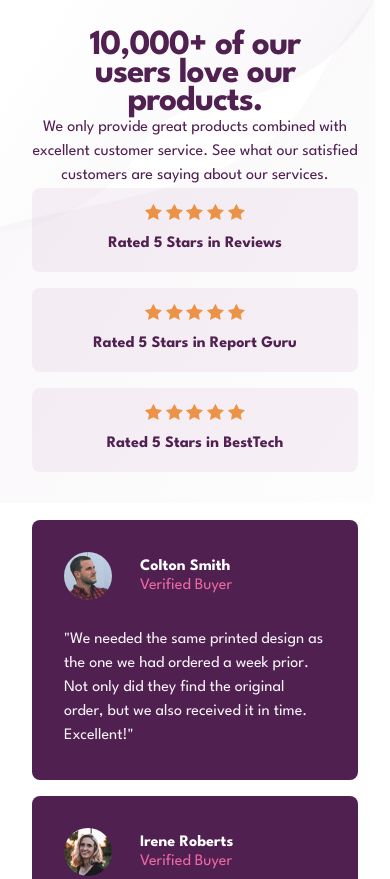
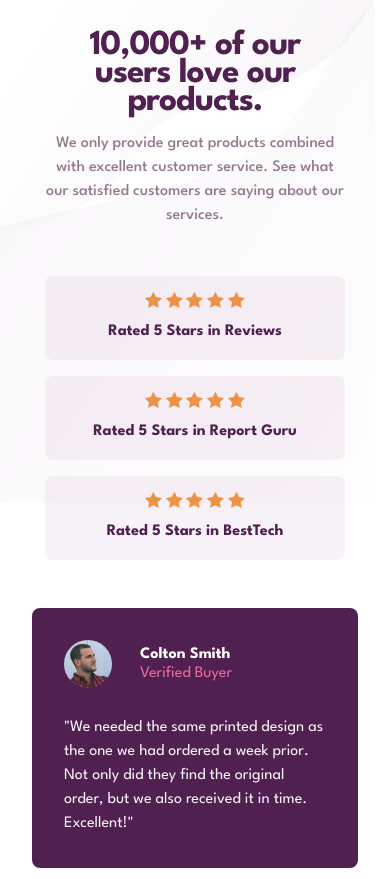
Before and after one commit to Aatypic/social-proof-section, a plain HTML site: page index.html in a window 390 px wide. Shown: the top 879 px of the page. Drawn offline with Linux system fonts and the light colour scheme.

Commit message:
social section page mobile version

```diff
--- a/index.html
+++ b/index.html
@@ -17,12 +17,14 @@
 	<body>
 		<main>
 			<div class="hero">
-				<h1>10,000+ of our users love our products.</h1>
-				<p>
-					We only provide great products combined with excellent customer service. See what our
-					satisfied customers are saying about our services.
-				</p>
-				<ul class="ratings">
+				<div class="hero__header">
+					<h1>10,000+ of our users love our products.</h1>
+					<p>
+						We only provide great products combined with excellent customer service. See what our
+						satisfied customers are saying about our services.
+					</p>
+				</div>
+				<ul class="hero__ratings">
 					<li>Rated 5 Stars in Reviews</li>
 					<li>Rated 5 Stars in Report Guru</li>
 					<li>Rated 5 Stars in BestTech</li>
--- a/style.css
+++ b/style.css
@@ -115,7 +115,17 @@ main {
 	place-items: center;
 	gap: 3rem;
 }
-.hero > * {
+.hero {
+	display: flex;
+	flex-direction: column;
+	gap: 3rem;
+}
+.hero__header {
+	display: flex;
+	flex-direction: column;
+	gap: 1rem;
+}
+.hero * {
 	margin-inline: auto;
 }
 
@@ -126,18 +136,18 @@ h1 {
 	letter-spacing: -1px;
 	font-size: 2.2rem;
 }
-.ratings {
+.hero__ratings {
 	display: flex;
 	width: 100%;
 }
-.ratings > li {
+.hero__ratings > li {
 	width: 100%;
 	background-color: var(--clr-neutral300);
 	font-weight: var(--fweight-bold);
 	padding: 1rem;
 	border-radius: var(--br);
 }
-.ratings > li::before {
+.hero__ratings > li::before {
 	content: "";
 	background-image: url(images/icon-star.svg);
 	width: 100px;
@@ -148,18 +158,16 @@ h1 {
 	display: block;
 }
 
-main > p {
+.hero p {
 	color: var(--clr-neutral700);
 	font-weight: var(--fweight-medium);
 	max-width: 32ch;
 }
 @media screen and (max-width: 50em) {
-	.hero h1,
-	.hero p,
-	.ratings {
+	.hero {
 		text-align: center;
 	}
-	.ratings {
+	.hero__ratings {
 		flex-direction: column;
 		gap: 1rem;
 	}
```
